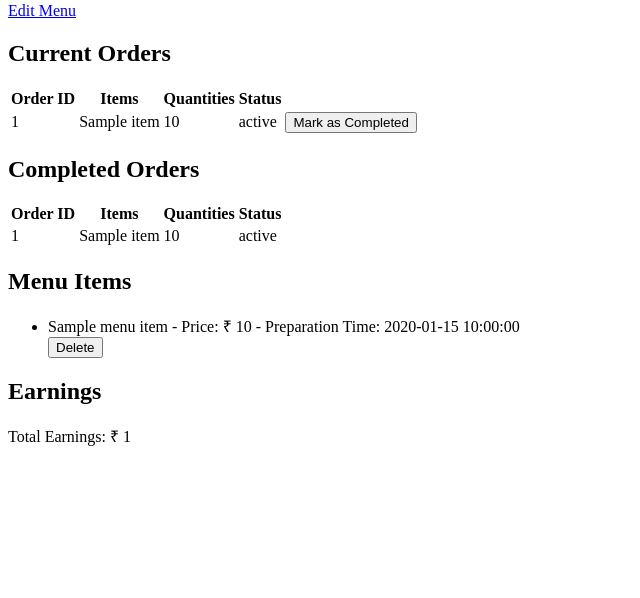
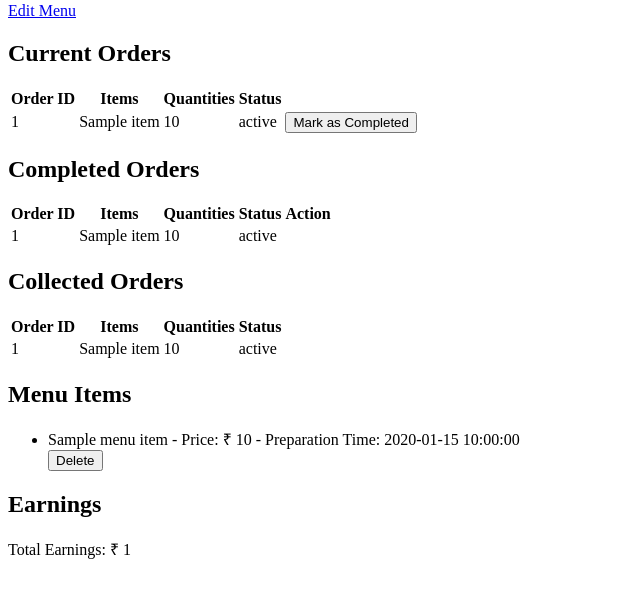
Before and after one commit to Parzival7566/Mini_Projects_sem_5, a Flask app: template Free_Raj/templates/vendor_dashboard.html in a window 1280 px wide. Shown: the part 159-757 px from the top of the page, without its empty margins (0-640 px from the left). Run offline with Flask 3, Linux system fonts and the light colour scheme; the template is opened without the code that fills it: most values are stand-ins (such as "Sample title", 1, 10 or a date in 2020); some libraries are stand-ins or nearby versions.

Commit message:
Added additional order collection methods

```diff
--- a/Free_Raj/templates/vendor_dashboard.html
+++ b/Free_Raj/templates/vendor_dashboard.html
@@ -51,6 +51,7 @@
     </div>
 </div>
 
+
 <!-- Completed Orders Section -->
 <div id="completed-orders">
     <h2>Completed Orders</h2>
@@ -61,6 +62,7 @@
                 <th>Items</th>
                 <th>Quantities</th>
                 <th>Status</th> <!-- Add a new column for status -->
+                <th>Action</th> <!-- Add a new column for action -->
             </tr>
             {% for order in completed_orders %}
                 <tr>
@@ -68,6 +70,44 @@
                     <td>{{ order.item }}</td> <!-- Add this line to display the item -->
                     <td>{{ order.quantity }}</td>
                     <td>{{ order.status }}</td>
+                    <td>
+                    {% if order.status == 'completed' %}
+                        {% if order.collected %}
+                            <!-- Display a message if the order is already collected -->
+                            Order Collected
+                        {% else %}
+                            <!-- Add the "Order Collected" button -->
+                            <form method="POST" action="{{ url_for('mark_order_collected') }}">
+                                <input type="hidden" name="order_id" value="{{ order._id }}">
+                                <input type="submit" value="Order Collected">
+                            </form>
+                        {% endif %}
+                    {% endif %}
+                    </td>
+                </tr>
+            {% endfor %}
+        </table>
+    </div>
+</div>
+
+<!-- Collected Orders Section -->
+<div id="collected-orders">
+    <h2>Collected Orders</h2>
+    <div class="order-list">
+        <table>
+            <tr>
+                <th>Order ID</th>
+                <th>Items</th>
+                <th>Quantities</th>
+                <th>Status</th> <!-- Add a new column for status -->
+            </tr>
+            {% for order in collected_orders %}
+                <tr>
+                    <td>{{ order._id }}</td>
+                    <td>{{ order.item }}</td> <!-- Add this line to display the item -->
+                    <td>{{ order.quantity }}</td>
+                    <td>{{ order.status }}</td>
+                </td>
                 </tr>
             {% endfor %}
         </table>
```
Also changed, not shown: Free_Raj/app.py (+33 -3 lines), Free_Raj/templates/studentdashboard.html (+28 -1 lines).
